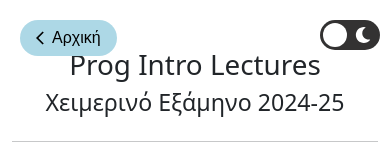
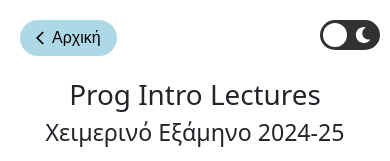
Before and after one commit to mgiannopoulos24/Prog-Intro-Lectures, a React (Create React App) app: page /OnlineCompiler in a window 390 px wide. Shown: the top 161 px of the page. Built offline with nearby package versions, Linux system fonts and the light colour scheme; grey boxes are pictures that could not be loaded; a web font is replaced by a local one.

Commit message:
Fixed title overlap on smaller screens

```diff
--- a/src/pages/styles/OnlineCompiler.css
+++ b/src/pages/styles/OnlineCompiler.css
@@ -9,3 +9,9 @@
     width: 80%;
     margin: auto;
 }
+
+@media (max-width: 500px) {
+    .OnlineCompiler h1 {
+        padding-top: 30px;
+    }
+}
```
